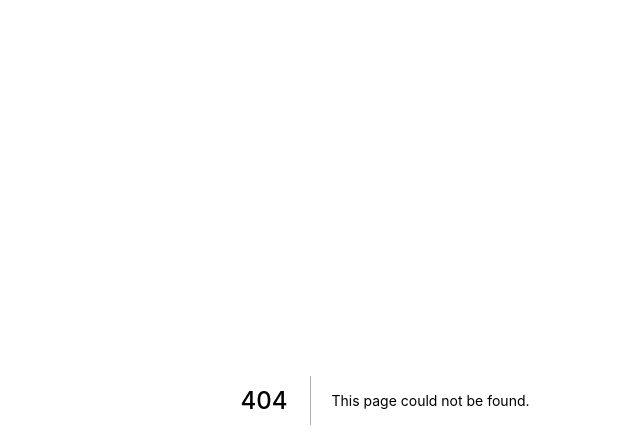
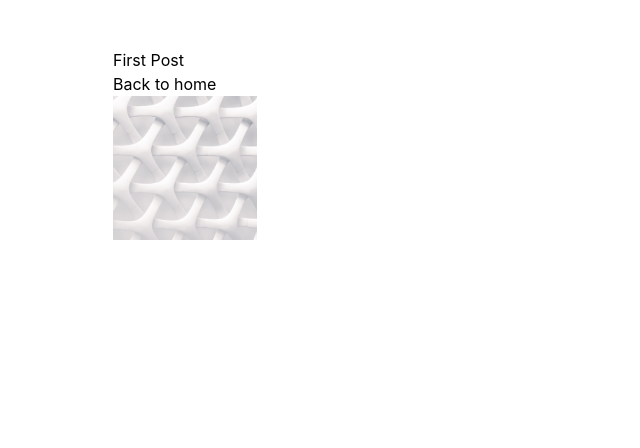
Before and after one commit to NeoCephei/TwitchTeams, a Next.js app in the folder client/: page /posts/first-post in a window 1280 px wide. Before the commit this address had no page. Shown: the top 448 px of the page, without its empty margins (255-895 px from the left). Built offline with nearby package versions, Linux system fonts and the light colour scheme.

Commit message:
pushed all with script

```diff
--- /dev/null
+++ b/client/components/layout.js
@@ -0,0 +1,5 @@
+import styles from './layout.module.css';
+
+export default function Layout({ children }) {
+  return <div className={styles.container}>{children}</div>;
+}
--- /dev/null
+++ b/client/components/layout.module.css
@@ -0,0 +1,5 @@
+.container {
+  max-width: 36rem;
+  padding: 0 1rem;
+  margin: 3rem auto 6rem;
+}
--- a/client/jsconfig.json
+++ b/client/jsconfig.json
@@ -6,7 +6,8 @@
     "paths": {
       "Components/*": ["components/*"],
       "Pages/*": ["pages/*"],
-      "Styles/*": ["styles/*"]
+      "Styles/*": ["styles/*"],
+      "Images/*": ["public/images/*"]
     }
   },
   "exclude": ["node_modules", "dist"]
--- a/client/package.json
+++ b/client/package.json
@@ -12,7 +12,8 @@
     "lodash": "^4.17.21",
     "next": "12.2.5",
     "react": "18.2.0",
-    "react-dom": "18.2.0"
+    "react-dom": "18.2.0",
+    "react-player": "^2.10.1"
   },
   "devDependencies": {
     "autoprefixer": "^10.4.8",
--- a/client/pages/index.js
+++ b/client/pages/index.js
@@ -1,6 +1,6 @@
 import Head from 'next/head'
+import Link from 'next/link';
 import Image from 'next/image'
-import Script from 'next/script'
 
 import styles from 'Styles/Home.module.css'
 
@@ -11,12 +11,19 @@ export default function Home() {
         <title>Create Next App</title>
         <meta name="description" content="Generated by create next app" />
         <link rel="icon" href="/favicon.ico" />
-        <Script src="https://kit.fontawesome.com/4827ed8780.js" strategy="beforeInteractive" crossorigin="anonymous" />
       </Head>
+      {/* <Script
+        src="https://connect.facebook.net/en_US/sdk.js"
+        strategy="lazyOnload"
+        onLoad={() =>
+          console.log(`script loaded correctly, window.FB has been populated`)
+        }
+      /> */}
 
       <main className={styles.main}>
         <h1 className={styles.title}>
-          Welcome to <a href="https://nextjs.org">Next.js!</a>
+          Read <Link href="/posts/first-post">this page!</Link>
+          Watch <Link href="/twitch/alexelcapo">Alexelcapo</Link> twitch page
         </h1>
 
         <svg xmlns="http://www.w3.org/2000/svg" className="h-9 w-9" viewBox="0 0 20 20" fill="currentColor">
--- /dev/null
+++ b/client/pages/posts/first-post.js
@@ -0,0 +1,27 @@
+import Link from 'next/link';
+import Image from 'next/image';
+import Head from 'next/head';
+
+import Layout from 'Components/layout';
+
+
+export default function FirstPost() {
+  return (
+    <Layout>
+      <Head>
+        <title>First Post</title>
+        {/* Okay so I can change the title of each page/components thats quite cool!! */}
+      </Head>
+      <h1>First Post</h1>
+      <h2>
+        <Link href="/">Back to home</Link>
+      </h2>
+      <Image
+        src="/images/profile.jpg" // Route of the image file
+        height={144} // Desired size with correct aspect ratio
+        width={144} // Desired size with correct aspect ratio
+        alt="Your Name"
+      />
+    </Layout>
+  );
+}
--- /dev/null
+++ b/client/pages/twitch/alexelcapo.js
@@ -0,0 +1,19 @@
+import Link from 'next/link';
+import ReactPlayer from "react-player"
+
+export default function TwitchExample() {
+  return (
+  <>
+    <h2>
+      <Link href="/">Back to home</Link>
+    </h2>
+    <div>
+      <ReactPlayer
+        url="https://www.twitch.tv/alexelcapo"
+        controls
+        playing
+      />
+    </div>
+  </>
+  )
+}
```
Also changed, not shown: client/public/images/profile.jpg (added), 1 other file (tests, documents, lock files or other folders).
